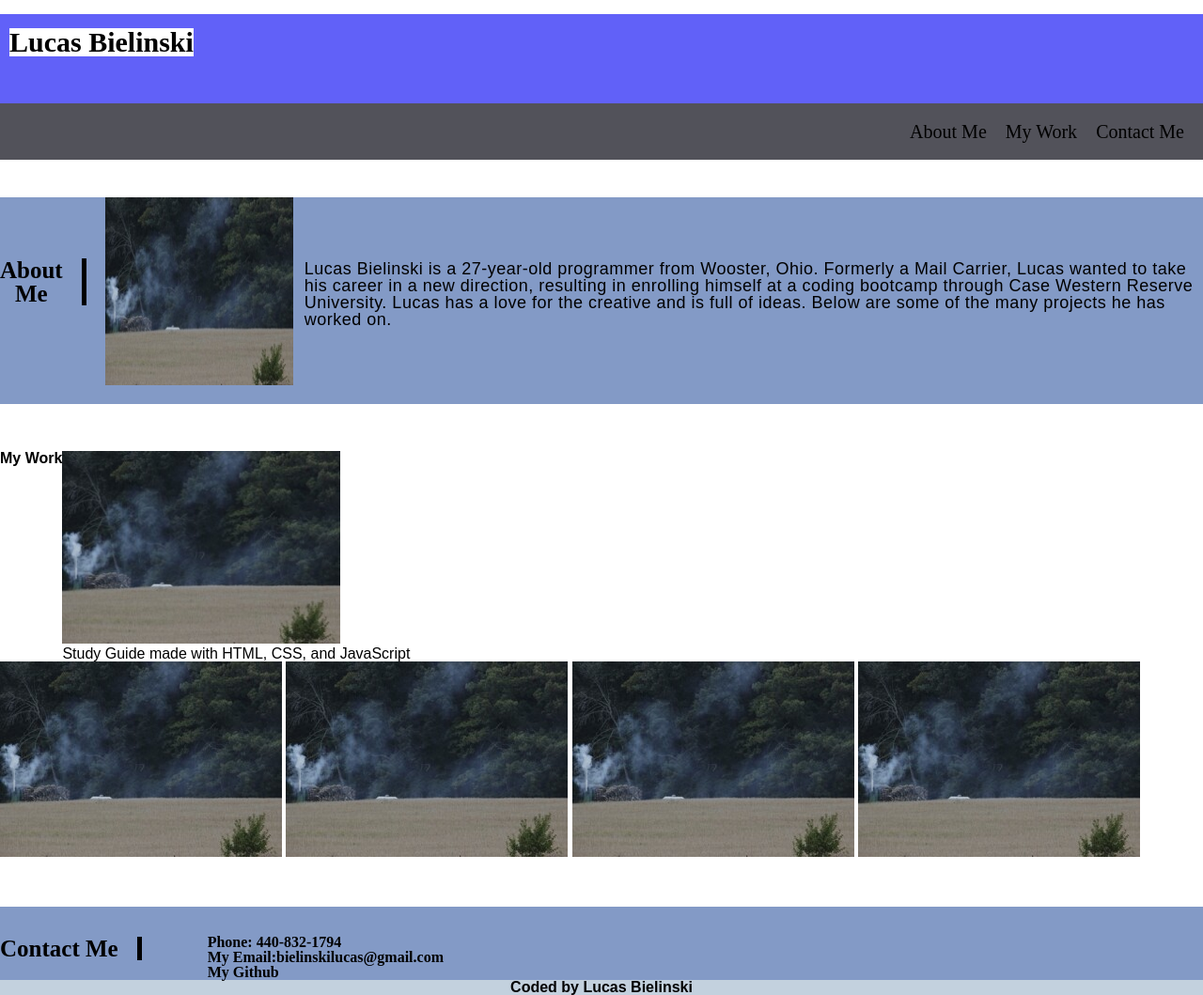
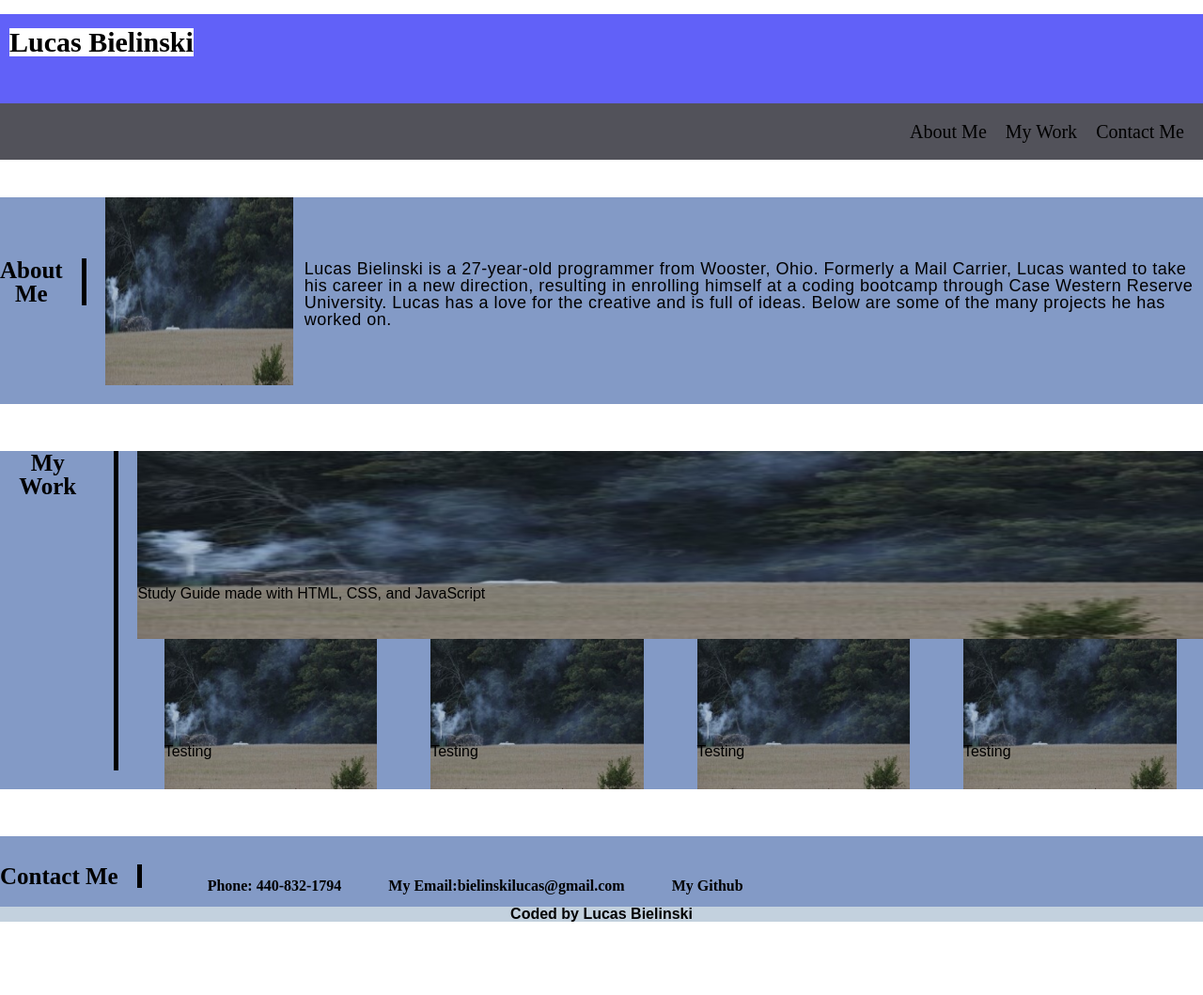
Before and after one commit to LucasBielinski/Lucas-Bielinski-Beginning-Portfolio, a plain HTML site: page index.html in a window 1280 px wide. Shown: the whole page at 94% size. After the commit the page ends 981 px from the top, so only its background shows below. Drawn offline with Linux system fonts and the light colour scheme.

Commit message:
add flex to my work section

```diff
--- a/assets/style.css
+++ b/assets/style.css
@@ -68,6 +68,69 @@ a:hover {
   margin-top: 5px;
   flex-wrap: wrap;
 }
+#mywork {
+  display: flex;
+  justify-content: center;
+  background-color: rgb(131, 154, 198);
+}
+#mywork > div {
+  display: flex;
+  width: 90%;
+  flex-wrap: wrap;
+  /* flex-direction: column; */
+}
+.mainimg {
+  width: 100%;
+  height: 200px;
+  display: flex;
+  justify-content: center;
+}
+
+.mainimg a {
+  width: 100%;
+  height: 100%;
+  position: relative;
+}
+.mainimg img {
+  width: 100%;
+  height: 100%;
+}
+.mainimg figcaption {
+  position: absolute;
+  left: 0;
+  bottom: 20%;
+}
+
+#mywork nav {
+  display: flex;
+  width: 100%;
+  justify-content: space-around;
+}
+
+#mywork h2 {
+  font-family: serif;
+  text-align: center;
+  font-size: 25px;
+  margin-bottom: 20px;
+  margin-right: 20px;
+  padding-right: 20px;
+  border-right: 5px solid black;
+}
+
+.work a {
+  background-color: aliceblue;
+  width: 20%;
+  position: relative;
+}
+.work a > img {
+  width: 100%;
+  height: 100%;
+}
+.work figcaption {
+  position: absolute;
+  bottom: 20%;
+  left: 0;
+}
 #contactme {
   display: flex;
   align-items: center;
@@ -84,15 +147,7 @@ a:hover {
   padding-right: 20px;
   border-right: 5px solid black;
 }
-#mywork {
-  display: flex;
-  flex-wrap: wrap;
-}
-.mainimg img{
-  width: 80%;
-}
 
-}
 .info ul {
   display: flex;
 }
@@ -112,14 +167,22 @@ footer {
 }
 
 @media screen and (max-width: 600px) {
+  .work,
   #aboutme,
   #contactme {
     flex-direction: column;
+    justify-content: center;
+    align-items: center;
+  }
+  .work a {
+    width: 80%;
   }
   .about,
-  .contact {
+  .contact,
+  .work h2 {
     border-bottom: 5px solid black;
     border-right: none;
+    flex-direction: column;
   }
   .top ul li {
     flex-direction: column;
--- a/index.html
+++ b/index.html
@@ -34,20 +34,34 @@
       </section>
       <section id="mywork">
         <h2 class="work">My Work</h2>
+        <div>
           <div class="mainimg">
             <a href="https://lucasbielinski.github.io/prework-study-guide/">
-            <img src="./assets/images/steam.jpg" alt=""
-          /></a>
+              <img src="./assets/images/steam.jpg" alt="" />
               <figcaption>
                 Study Guide made with HTML, CSS, and JavaScript
               </figcaption>
+            </a>
           </div>
           <nav class="work">
+            <a>
               <img src="./assets/images/steam.jpg" alt="" />
+              <figcaption>Testing</figcaption>
+            </a>
+            <a>
               <img src="./assets/images/steam.jpg" alt="" />
+              <figcaption>Testing</figcaption>
+            </a>
+            <a>
               <img src="./assets/images/steam.jpg" alt="" />
+              <figcaption>Testing</figcaption>
+            </a>
+            <a>
               <img src="./assets/images/steam.jpg" alt="" />
+              <figcaption>Testing</figcaption>
+            </a>
           </nav>
+        </div>
       </section>
       <section id="contactme">
         <h2 class="contact">Contact Me</h2>
```
Lines whose indentation alone changed are shown as unchanged.
